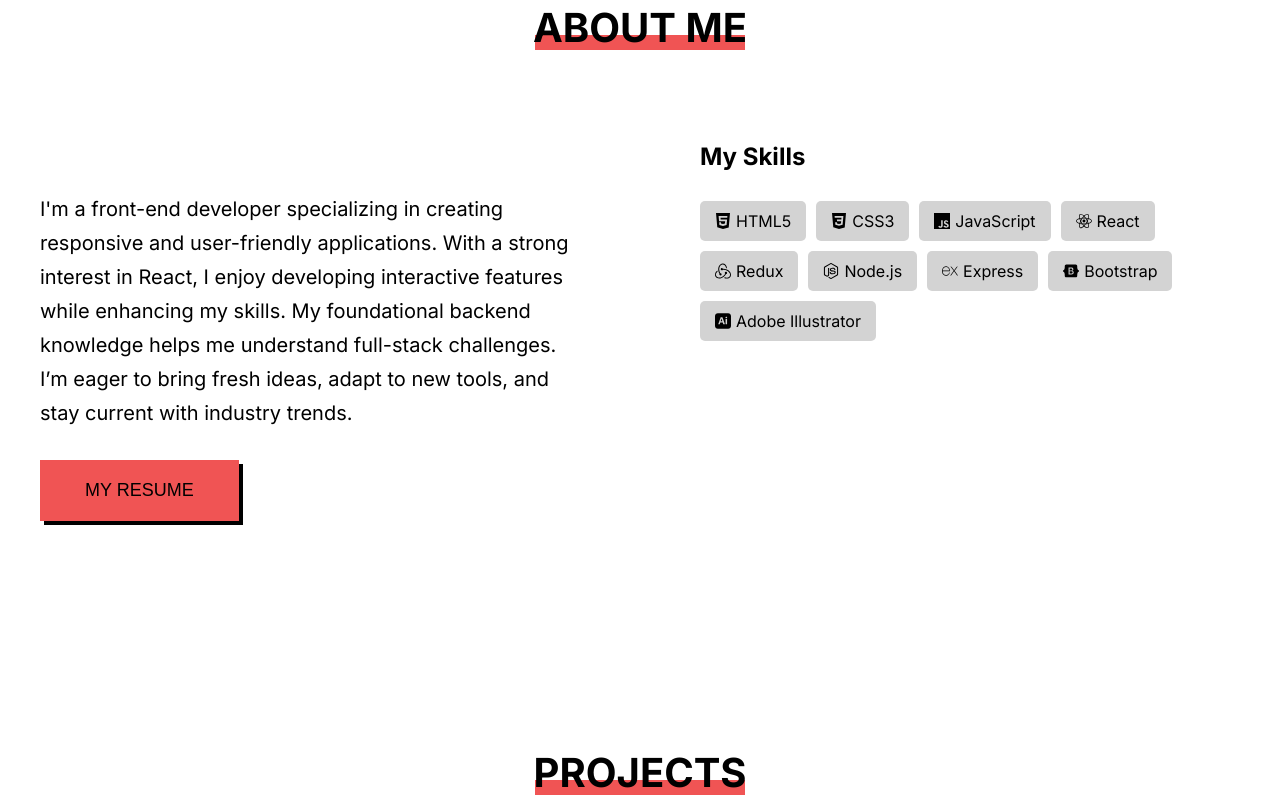
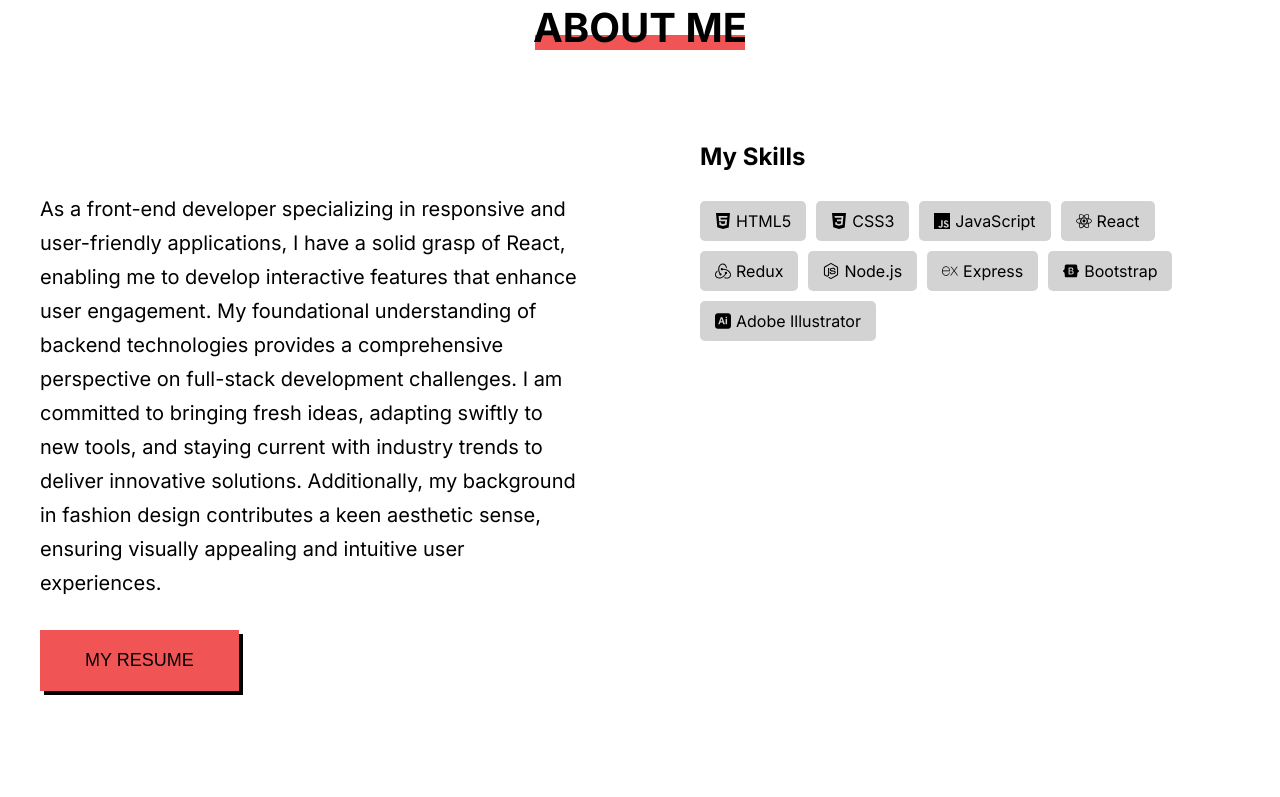
Before and after one commit to NatskiNa/Nat-portfolio-2024, a React (Create React App) app: page / in a window 1280 px wide. Shown: the part 684-1481 px from the top of the page. Built offline with nearby package versions, Linux system fonts and the light colour scheme; the HTML template or start-up script is replaced by a standard one.

Commit message:
Updated About Me

```diff
--- a/src/components/pages/About.js
+++ b/src/components/pages/About.js
@@ -20,12 +20,16 @@ const About = () => {
         <div className="about">
           <div className="about-content">
             <p>
-              I'm a front-end developer specializing in creating responsive and
-              user-friendly applications. With a strong interest in React, I
-              enjoy developing interactive features while enhancing my skills.
-              My foundational backend knowledge helps me understand full-stack
-              challenges. I’m eager to bring fresh ideas, adapt to new tools,
-              and stay current with industry trends.
+              As a front-end developer specializing in responsive and
+              user-friendly applications, I have a solid grasp of React,
+              enabling me to develop interactive features that enhance user
+              engagement. My foundational understanding of backend technologies
+              provides a comprehensive perspective on full-stack development
+              challenges. I am committed to bringing fresh ideas, adapting
+              swiftly to new tools, and staying current with industry trends to
+              deliver innovative solutions. Additionally, my background in
+              fashion design contributes a keen aesthetic sense, ensuring
+              visually appealing and intuitive user experiences.
             </p>
             <div className="button-container">
               <a href="/NN_CV.pdf" target="_blank" rel="noopener noreferrer">
```
